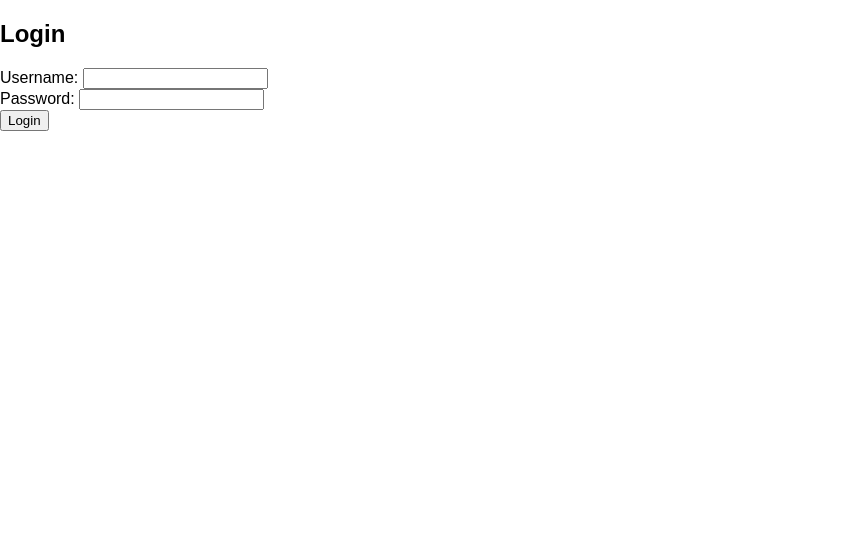
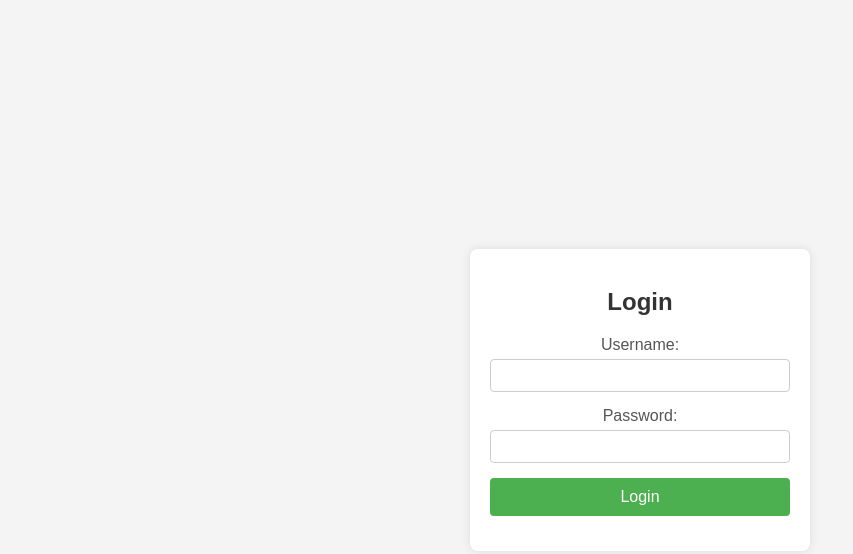
Before and after one commit to annssoniya/Sony, a website: page src/index.html in a window 1280 px wide. Shown: the whole page, without its empty margins (0-853 px from the left). Drawn offline with Linux system fonts and the light colour scheme.

Commit message:
Update styles.css

```diff
--- a/src/styles.css
+++ b/src/styles.css
@@ -1,21 +1,60 @@
-* {
-  font-family: Arial, Helvetica, sans-serif;
+body {
+    font-family: Arial, sans-serif;
+    background-color: #f4f4f4;
+    margin: 0;
+    display: flex;
+    align-items: center;
+    justify-content: center;
+    height: 100vh;
 }
 
-html, body {
-  margin: 0;
-  border: 0;
-  padding: 0;
-  background-color: #fff;
+.login-container {
+    background-color: #fff;
+    border-radius: 8px;
+    box-shadow: 0 0 10px rgba(0, 0, 0, 0.1);
+    padding: 20px;
+    width: 300px;
+    text-align: center;
 }
 
-main {
-  margin: auto;
-  width: 50%;
-  padding: 20px;
+.login-container h2 {
+    color: #333;
 }
 
-main > h1 {
-  text-align: center;
-  font-size: 3.5em;
+.login-form {
+    margin-top: 20px;
 }
+
+.form-group {
+    margin-bottom: 15px;
+}
+
+.form-group label {
+    display: block;
+    margin-bottom: 5px;
+    color: #555;
+}
+
+.form-group input {
+    width: 100%;
+    padding: 8px;
+    box-sizing: border-box;
+    border: 1px solid #ccc;
+    border-radius: 4px;
+}
+
+.form-group button {
+    width: 100%;
+    padding: 10px;
+    box-sizing: border-box;
+    border: none;
+    border-radius: 4px;
+    background-color: #4caf50;
+    color: #fff;
+    cursor: pointer;
+    font-size: 16px;
+}
+
+.form-group button:hover {
+    background-color: #45a049;
+}
```
